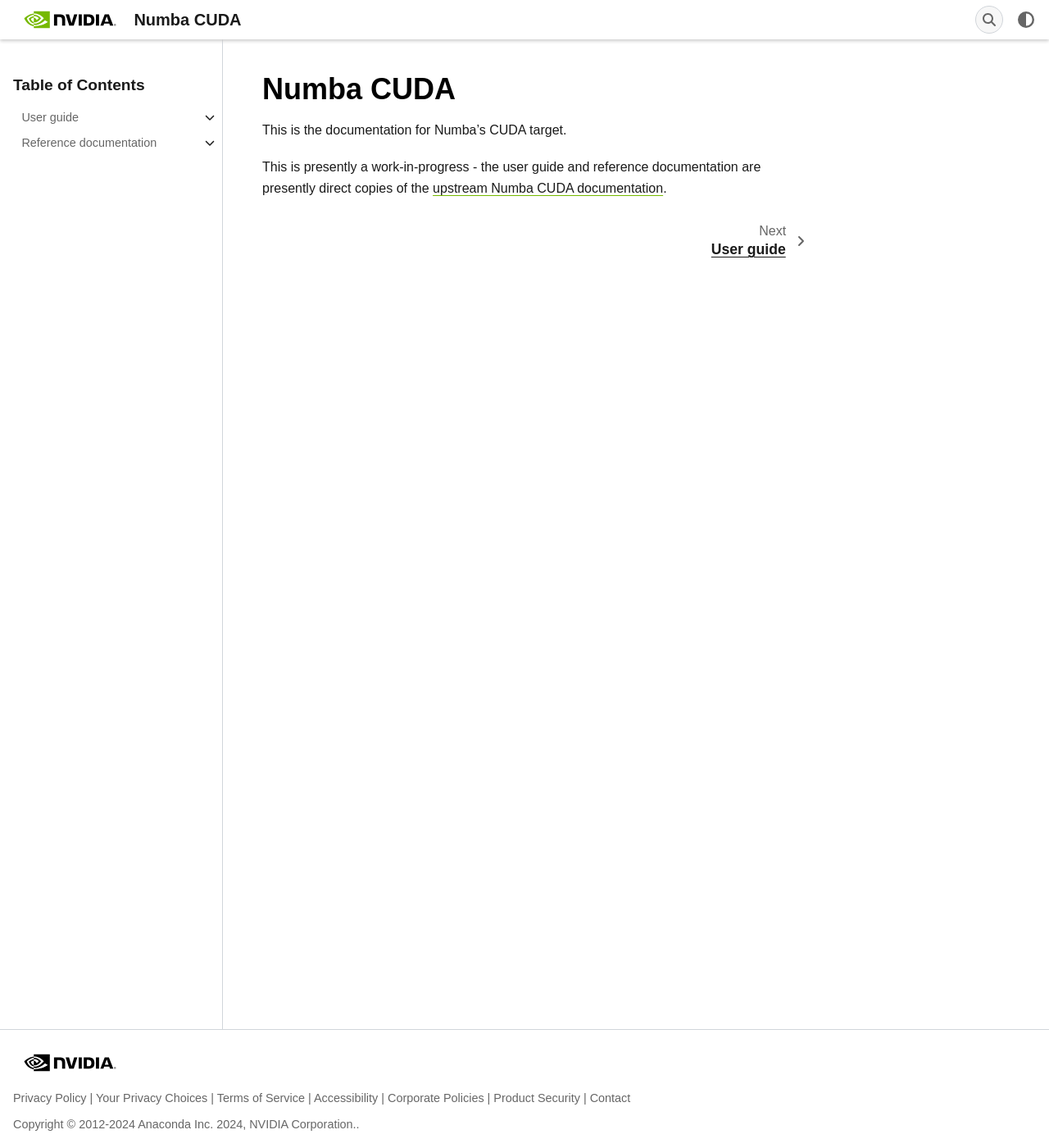
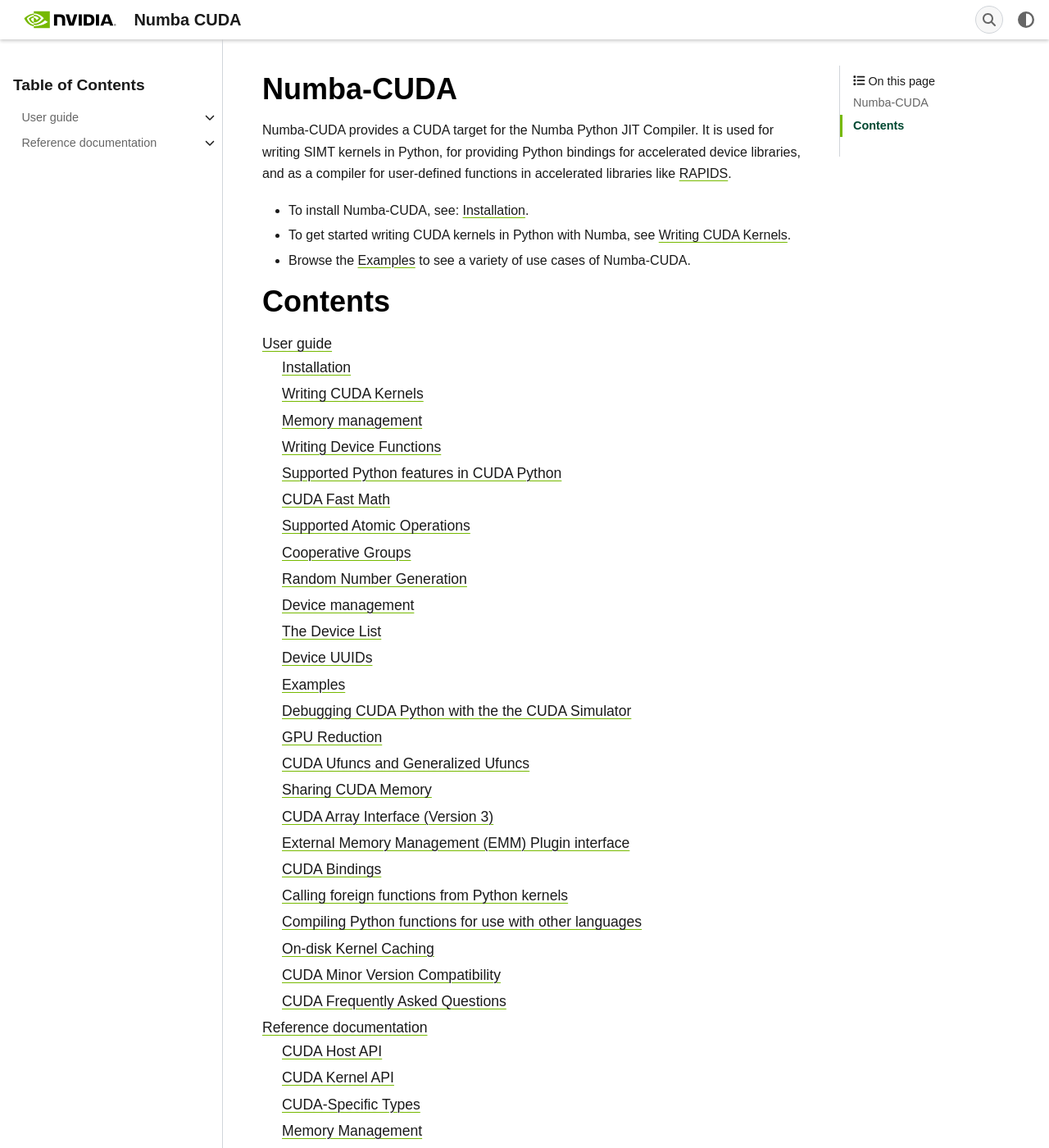
Before and after one commit to NVIDIA/numba-cuda, a Sphinx documentation site: the page built from docs/source/index.rst, in a window 1280 px wide and 1400 px high. Shown: the whole window at 82% size. Built offline with Sphinx 7.4.7, drawn with Linux system fonts in a browser that asks for light colours; some web fonts are replaced; some of the changed lines change nothing that is shown; some of the changed text lies outside the part shown.

Commit message:
[DOCS] Improve the introduction and installation section of the documentation (#293)
* [DOCS] Rewrite front page and tidy up overview

* Make the Overview section focus on Installation

* Clarify search differences between ctypes and NVIDIA bindings

* Remove redundant cuda-nvcc and cuda-nvrtc installation from steps

* Correct capitalization of NVIDIA

* Remove steps to install NVIDIA bindings

These should already be installed by following the recommended install
steps.

* Update docs/source/user/installation.rst

---------

Co-authored-by: Keith Kraus <keith.j.kraus@gmail.com>

```diff
--- a/docs/source/index.rst
+++ b/docs/source/index.rst
@@ -3,18 +3,24 @@
    You can adapt this file completely to your liking, but it should at least
    contain the root `toctree` directive.
 
-Numba CUDA
+Numba-CUDA
 ==========
 
-This is the documentation for Numba's CUDA target.
+Numba-CUDA provides a CUDA target for the Numba Python JIT Compiler. It is used
+for writing SIMT kernels in Python, for providing Python bindings for
+accelerated device libraries, and as a compiler for user-defined functions in
+accelerated libraries like `RAPIDS <https://rapids.ai>`_.
 
-This is presently a work-in-progress - the user guide and reference
-documentation are presently direct copies of the `upstream Numba CUDA
-documentation <https://numba.readthedocs.io/en/0.60.0/>`_.
+* To install Numba-CUDA, see: :ref:`numba-cuda-installation`.
+* To get started writing CUDA kernels in Python with Numba, see
+  :ref:`writing-cuda-kernels`.
+* Browse the :ref:`numba-cuda-examples` to see a variety of use cases of Numba-CUDA.
+
+Contents
+========
 
 .. toctree::
    :maxdepth: 2
-   :hidden:
 
    user/index.rst
    reference/index.rst
--- a/docs/source/user/examples.rst
+++ b/docs/source/user/examples.rst
@@ -1,3 +1,4 @@
+.. _numba-cuda-examples:
 
 ========
 Examples
--- a/docs/source/user/index.rst
+++ b/docs/source/user/index.rst
@@ -6,7 +6,7 @@
 
 .. toctree::
 
-   overview.rst
+   installation.rst
    kernels.rst
    memory.rst
    device-functions.rst
--- /dev/null
+++ b/docs/source/user/installation.rst
@@ -0,0 +1,105 @@
+.. _numba-cuda-installation:
+
+============
+Installation
+============
+
+Requirements
+============
+
+Supported GPUs
+--------------
+
+Numba supports all NVIDIA GPUs that are supported by the CUDA Toolkit it uses.
+Presently for CUDA 11 this ranges from Compute Capabilities 3.5 to 9.0, and for
+CUDA 12 this ranges from 5.0 to 12.1, depending on the exact installed version.
+
+
+Supported CUDA Toolkits
+-----------------------
+
+Numba-CUDA aims to support all minor versions of the two most recent CUDA
+Toolkit releases. Presently 11 and 12 are supported; CUDA 11.2 is the minimum
+required, because older releases (11.0 and 11.1) have a version of NVVM based on
+a previous and incompatible LLVM version.
+
+For further information about version compatibility between toolkit and driver
+versions, refer to :ref:`minor-version-compatibility`.
+
+
+Installation with a Python package manager
+==========================================
+
+Conda users can install the CUDA Toolkit into a conda environment.
+
+For CUDA 12::
+
+    $ conda install -c conda-forge numba-cuda "cuda-version>=12.0"
+
+Alternatively, you can install all CUDA 12 dependencies from PyPI via ``pip``::
+
+    $ pip install numba-cuda[cu12]
+
+For CUDA 11, ``cudatoolkit`` is required::
+
+    $ conda install -c conda-forge numba-cuda "cuda-version>=11.2,<12.0"
+
+or::
+
+    $ pip install numba-cuda[cu11]
+
+If you are not using Conda/pip or if you want to use a different version of CUDA
+toolkit, :ref:`cudatoolkit-lookup` describes how Numba searches for a CUDA toolkit.
+
+
+Configuration
+=============
+
+.. _cuda-bindings:
+
+CUDA Bindings
+-------------
+
+Numba supports interacting with the CUDA Driver API via either the `NVIDIA CUDA
+Python bindings <https://nvidia.github.io/cuda-python/>`_ or its own ctypes-based
+bindings. Functionality is equivalent between the two binding choices. The
+NVIDIA bindings are the default, and the ctypes bindings are now deprecated.
+
+If you do not want to use the NVIDIA bindings, the (deprecated) ctypes bindings
+can be enabled by setting the environment variable
+:envvar:`NUMBA_CUDA_USE_NVIDIA_BINDING` to ``"0"``.
+
+
+.. _cudatoolkit-lookup:
+
+CUDA Driver and Toolkit search paths
+------------------------------------
+
+Default behavior
+~~~~~~~~~~~~~~~~
+
+When using the NVIDIA bindings, searches for the CUDA driver and toolkit
+libraries use its `built-in path-finding logic <https://github.com/NVIDIA/cuda-python/tree/main/cuda_bindings/cuda/bindings/_path_finder>`_.
+
+Ctypes bindings (deprecated) behavior
+~~~~~~~~~~~~~~~~~~~~~~~~~~~~~~~~~~~~~
+
+When using the ctypes bindings, Numba searches for a CUDA toolkit installation
+in the following order:
+
+1. Conda-installed CUDA Toolkit packages
+2. Pip-installed CUDA Toolkit packages
+3. The environment variable ``CUDA_HOME``, which points to the directory of the
+   installed CUDA toolkit (i.e. ``/home/user/cuda-12``)
+4. System-wide installation at exactly ``/usr/local/cuda`` on Linux platforms.
+   Versioned installation paths (i.e. ``/usr/local/cuda-12.0``) are intentionally
+   ignored. Users can use ``CUDA_HOME`` to select specific versions.
+
+In addition to the CUDA toolkit libraries, which can be installed by conda into
+an environment or installed system-wide by the `CUDA SDK installer
+<https://developer.nvidia.com/cuda-downloads>`_, the CUDA target in Numba also
+requires an up-to-date NVIDIA driver.  Updated NVIDIA drivers are also installed
+by the CUDA SDK installer, so there is no need to do both. If the ``libcuda``
+library is in a non-standard location, users can set environment variable
+:envvar:`NUMBA_CUDA_DRIVER` to the file path (not the directory path) of the
+shared library file.
--- a/docs/source/user/kernels.rst
+++ b/docs/source/user/kernels.rst
@@ -1,7 +1,13 @@
+.. _writing-cuda-kernels:
 
 ====================
 Writing CUDA Kernels
 ====================
+
+Numba-CUDA supports programming NVIDIA CUDA GPUs by directly compiling a
+restricted subset of Python code into CUDA kernels and device functions
+following the CUDA execution model.
+
 
 Introduction
 ============
@@ -22,6 +28,28 @@
 For all but the simplest algorithms, it is important that you carefully
 consider how to use and access memory in order to minimize bandwidth
 requirements and contention.
+
+
+Terminology
+===========
+
+Several important terms in the topic of CUDA programming are listed here:
+
+- *host*: the CPU
+- *device*: the GPU
+- *host memory*: the system main memory
+- *device memory*: onboard memory on a GPU card
+- *kernels*: a GPU function launched by the host and executed on the device
+- *device function*: a GPU function executed on the device which can only be
+  called from the device (i.e. from a kernel or another device function)
+
+
+Programming model
+=================
+
+Most CUDA programming facilities exposed by Numba map directly to the CUDA
+C language offered by NVIDIA. Therefore, it is recommended you read the
+official `CUDA C programming guide <http://docs.nvidia.com/cuda/cuda-c-programming-guide>`_.
 
 
 Kernel declaration
--- a/docs/source/user/overview.rst
+++ /dev/null
@@ -1,142 +0,0 @@
-========
-Overview
-========
-
-Numba supports CUDA GPU programming by directly compiling a restricted subset
-of Python code into CUDA kernels and device functions following the CUDA
-execution model.  Kernels written in Numba appear to have direct access
-to NumPy arrays.  NumPy arrays are transferred between the CPU and the
-GPU automatically.
-
-
-Terminology
-===========
-
-Several important terms in the topic of CUDA programming are listed here:
-
-- *host*: the CPU
-- *device*: the GPU
-- *host memory*: the system main memory
-- *device memory*: onboard memory on a GPU card
-- *kernels*: a GPU function launched by the host and executed on the device
-- *device function*: a GPU function executed on the device which can only be
-  called from the device (i.e. from a kernel or another device function)
-
-
-Programming model
-=================
-
-Most CUDA programming facilities exposed by Numba map directly to the CUDA
-C language offered by NVidia.  Therefore, it is recommended you read the
-official `CUDA C programming guide <http://docs.nvidia.com/cuda/cuda-c-programming-guide>`_.
-
-
-Requirements
-============
-
-Supported GPUs
---------------
-
-Numba supports CUDA-enabled GPUs with Compute Capability 3.5 or greater.
-Support for devices with Compute Capability less than 5.0 is deprecated, and
-will be removed in a future Numba release.
-
-Devices with Compute Capability 5.0 or greater include (but are not limited to):
-
-- Embedded platforms: NVIDIA Jetson Nano, Jetson Orin Nano, TX1, TX2, Xavier
-  NX, AGX Xavier, AGX Orin.
-- Desktop / Server GPUs: All GPUs with Maxwell microarchitecture or later. E.g.
-  GTX 9 / 10 / 16 series, RTX 20 / 30 / 40 / 50 series, Quadro / Tesla L / M /
-  P / V / RTX series, RTX A series, RTX Ada / SFF, A / L series, H100, B100.
-- Laptop GPUs: All GPUs with Maxwell microarchitecture or later. E.g. MX series,
-  Quadro M / P / T series (mobile), RTX 20 / 30 series (mobile), RTX A / Ada
-  series (mobile).
-
-Software
---------
-
-Numba aims to support CUDA Toolkit versions released within the last 3 years.
-Presently 11.2 is the minimum required toolkit version. An NVIDIA driver
-sufficient for the toolkit version is also required (see also
-:ref:`minor-version-compatibility`).
-
-Conda users can install the CUDA Toolkit into a conda environment.
-
-For CUDA 12, ``cuda-nvcc`` and ``cuda-nvrtc`` are required::
-
-    $ conda install -c conda-forge numba-cuda cuda-nvcc cuda-nvrtc "cuda-version>=12.0"
-
-Alternatively, you can install all CUDA 12 dependencies from PyPI via ``pip``::
-
-    $ pip install numba-cuda[cu12]
-
-For CUDA 11, ``cudatoolkit`` is required::
-
-    $ conda install -c conda-forge numba-cuda cudatoolkit "cuda-version>=11.2,<12.0"
-
-or::
-
-    $ pip install numba-cuda[cu11]
-
-If you are not using Conda or if you want to use a different version of CUDA
-toolkit, the following describes how Numba searches for a CUDA toolkit
-installation.
-
-.. _cuda-bindings:
-
-CUDA Bindings
-~~~~~~~~~~~~~
-
-Numba supports interacting with the CUDA Driver API via either the `NVIDIA CUDA
-Python bindings <https://nvidia.github.io/cuda-python/>`_ or its own ctypes-based
-bindings. Functionality is equivalent between the two binding choices. The
-ctypes-based bindings are presently the default, but the NVIDIA bindings will
-be used by default (if they are available in the environment) in a future Numba
-release.
-
-You can install the NVIDIA bindings with::
-
-   $ conda install -c conda-forge cuda-python
-
-if you are using Conda, or::
-
-   $ pip install cuda-python
-
-if you are using pip. Note that the bracket notation ``[cuXX]`` introduced above
-will bring in this dependency for you.
-
-The use of the NVIDIA bindings is enabled by setting the environment variable
-:envvar:`NUMBA_CUDA_USE_NVIDIA_BINDING` to ``"1"``.
-
-.. _cudatoolkit-lookup:
-
-Setting CUDA Installation Path
-~~~~~~~~~~~~~~~~~~~~~~~~~~~~~~
-
-Numba searches for a CUDA toolkit installation in the following order:
-
-1. Conda installed CUDA Toolkit packages
-2. Environment variable ``CUDA_HOME``, which points to the directory of the
-   installed CUDA toolkit (i.e. ``/home/user/cuda-12``)
-3. System-wide installation at exactly ``/usr/local/cuda`` on Linux platforms.
-   Versioned installation paths (i.e. ``/usr/local/cuda-12.0``) are intentionally
-   ignored.  Users can use ``CUDA_HOME`` to select specific versions.
-
-In addition to the CUDA toolkit libraries, which can be installed by conda into
-an environment or installed system-wide by the `CUDA SDK installer
-<https://developer.nvidia.com/cuda-downloads>`_, the CUDA target in Numba
-also requires an up-to-date NVIDIA graphics driver.  Updated graphics drivers
-are also installed by the CUDA SDK installer, so there is no need to do both.
-If the ``libcuda`` library is in a non-standard location, users can set
-environment variable ``NUMBA_CUDA_DRIVER`` to the file path (not the directory
-path) of the shared library file.
-
-
-Missing CUDA Features
-=====================
-
-Numba does not implement all features of CUDA, yet.  Some missing features
-are listed below:
-
-* dynamic parallelism
-* texture memory
```
